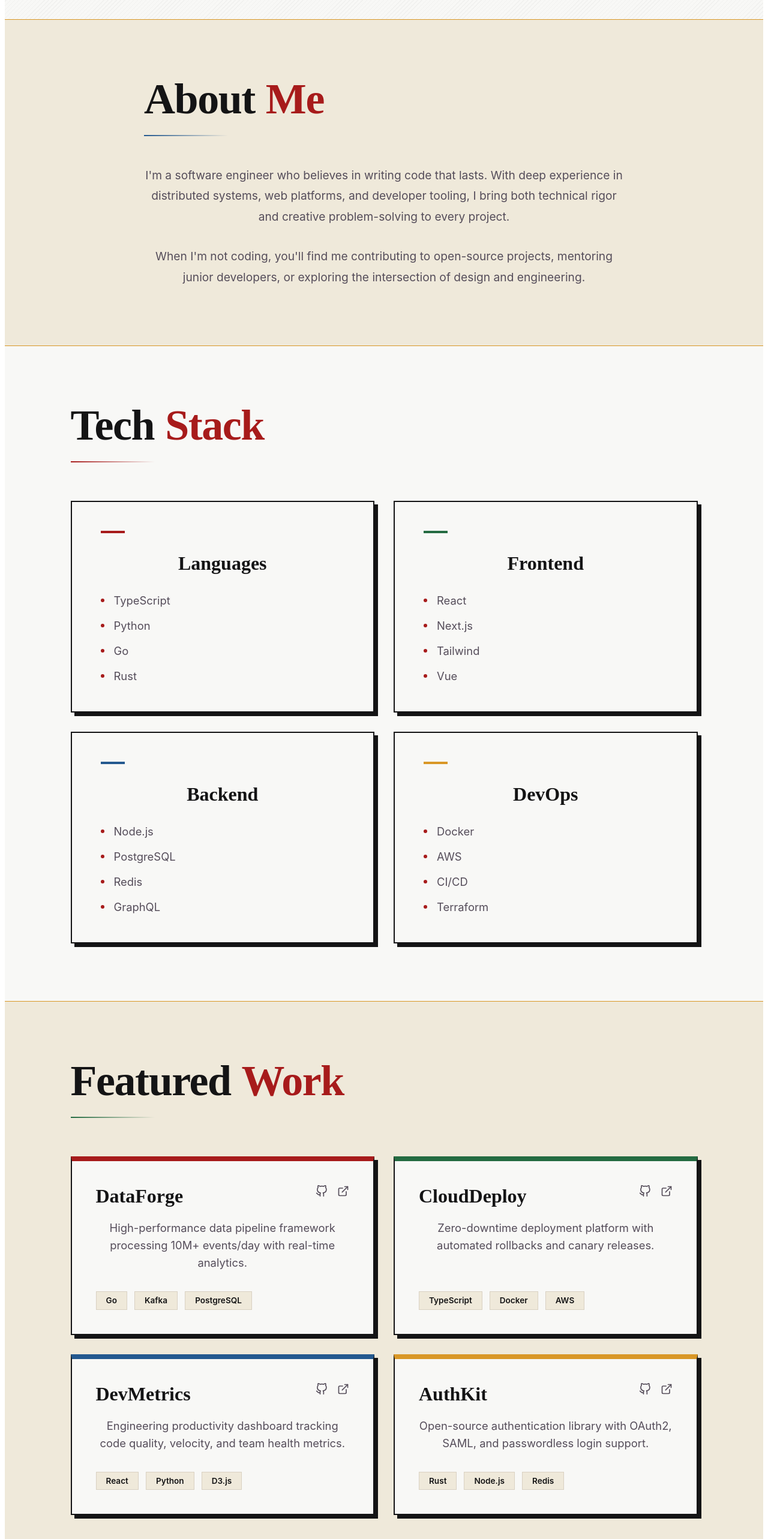
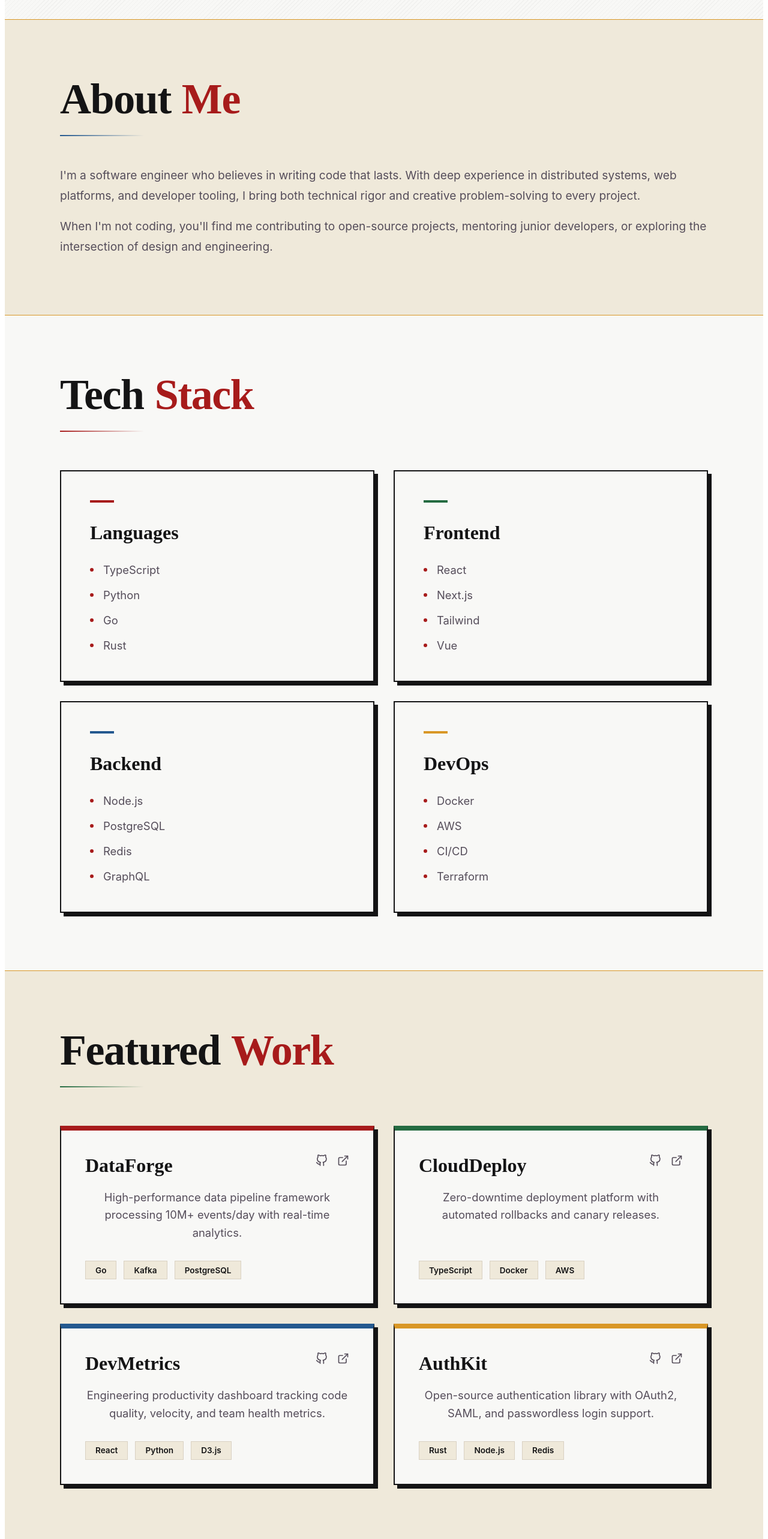
Before and after one commit to maritzbuchholz/portfolio, a React (Vite) app: page / in a window 1280 px wide. Shown: the part 780-3346 px from the top of the page at 60% size. Built offline with nearby package versions, Linux system fonts and the light colour scheme.

Commit message:
update padding on key components

```diff
--- a/src/Components/About/About.scss
+++ b/src/Components/About/About.scss
@@ -8,8 +8,7 @@
     border-bottom: 1px solid $accent-gold;
 
     &__content {
-        max-width: 800px;
-        width: 100%;
+        width: 90%;
         display: flex;
         flex-direction: column;
         align-items: flex-start;
@@ -46,7 +45,8 @@
         font-size: 1.2rem;
         color: #554D5A; /* slightly darker but muted */
         line-height: 1.8;
-        margin: 0 0 2rem 0;
+        margin: 0 0 1rem 0;
+        text-align: left;
 
         &:last-child {
             margin-bottom: 0;
--- a/src/Components/Featured/Featured.scss
+++ b/src/Components/Featured/Featured.scss
@@ -8,8 +8,7 @@
     border-bottom: 1px solid $accent-gold;
 
     &__content {
-        max-width: 1045px;
-        width: 100%;
+        width: 90%;
         display: flex;
         flex-direction: column;
         align-items: flex-start;
--- a/src/Components/Stack/Stack.scss
+++ b/src/Components/Stack/Stack.scss
@@ -8,8 +8,7 @@
     border-bottom: 1px solid $accent-gold;
 
     &__content {
-        max-width: 1045px;
-        width: 100%;
+        width: 90%;
         display: flex;
         flex-direction: column;
         align-items: flex-start;
@@ -79,6 +78,7 @@
             color: $text-dark;
             margin: 0 0 2rem 0;
             font-weight: 700;
+            text-align: left;
         }
 
         &-list {
```
